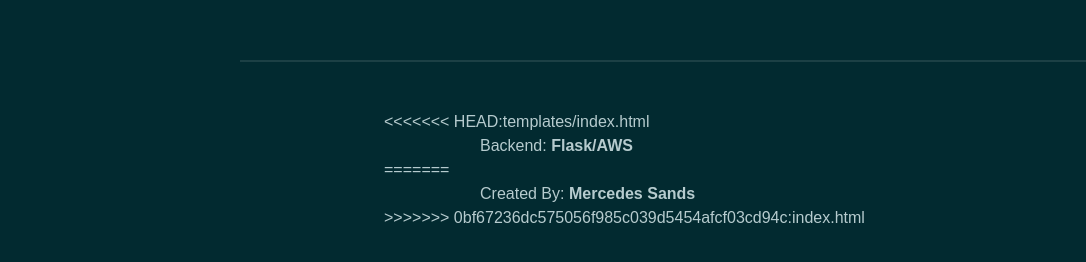
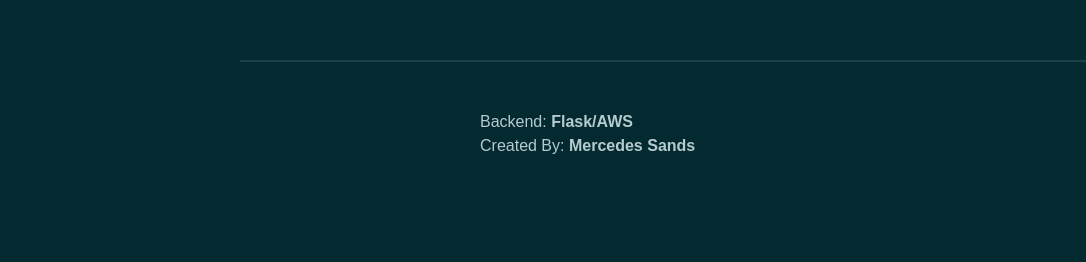
Before and after one commit to MercedesSands/aws-portfolio, a plain HTML site: page templates/index.html in a window 1280 px wide. Shown: the part 5572-5834 px from the top of the page, 0-1086 px from the left. After the commit the page ends 5778 px from the top, so only its background shows below. Drawn offline with Linux system fonts and the light colour scheme; a web font is replaced by a local one.

Commit message:
Update index.html

```diff
--- a/templates/index.html
+++ b/templates/index.html
@@ -318,11 +318,11 @@
             <div class="container">
                 <div class="row gy-4 justify-content-between">
                     <div class="col-auto ms-lg-5 ps-lg-5">
-<<<<<<< HEAD:templates/index.html
-                        <p class="mb-0 ms-lg-5 ps-lg-5">Backend: <a href="https://github.com/MercedesSands/portfolio-website" class="fw-bold">Flask/AWS</a></p>
-=======
+
+                        <p class="mb-0 ms-lg-5 ps-lg-5">Backend: <a href="https://github.com/MercedesSands/flask-aws-portfolio" class="fw-bold">Flask/AWS</a></p>
+
                         <p class="mb-0 ms-lg-5 ps-lg-5">Created By: <a href="#" class="fw-bold">Mercedes Sands</a></p>
->>>>>>> 0bf67236dc575056f985c039d5454afcf03cd94c:index.html
+
                     </div>
                     <div class="col-auto">
                         <div class="social-icons">
```
